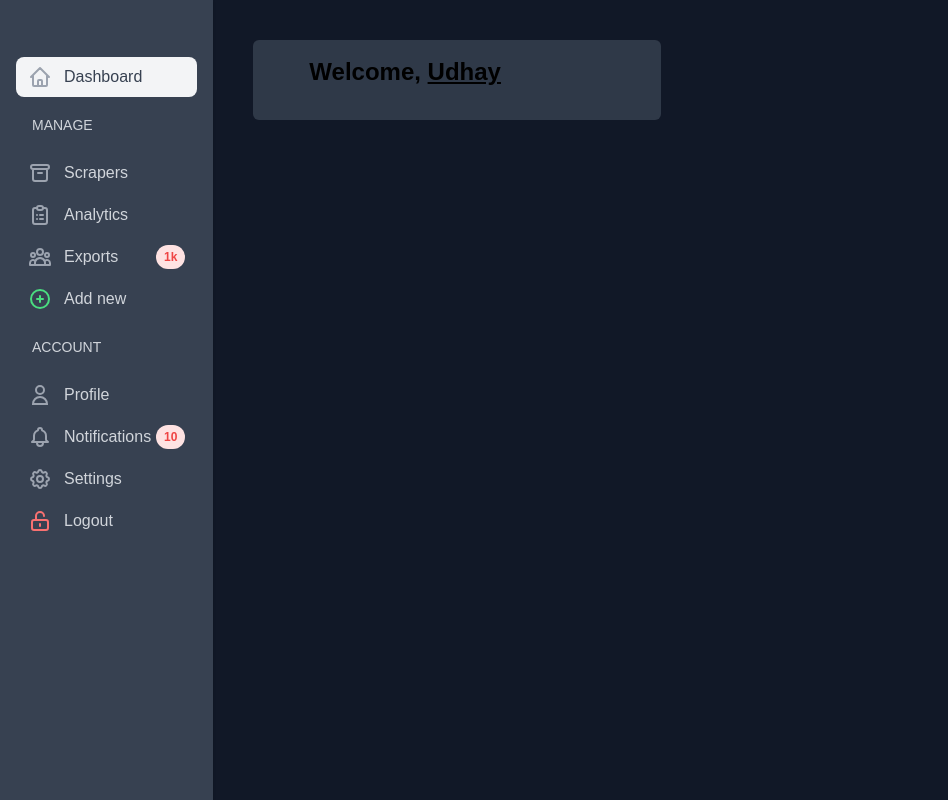
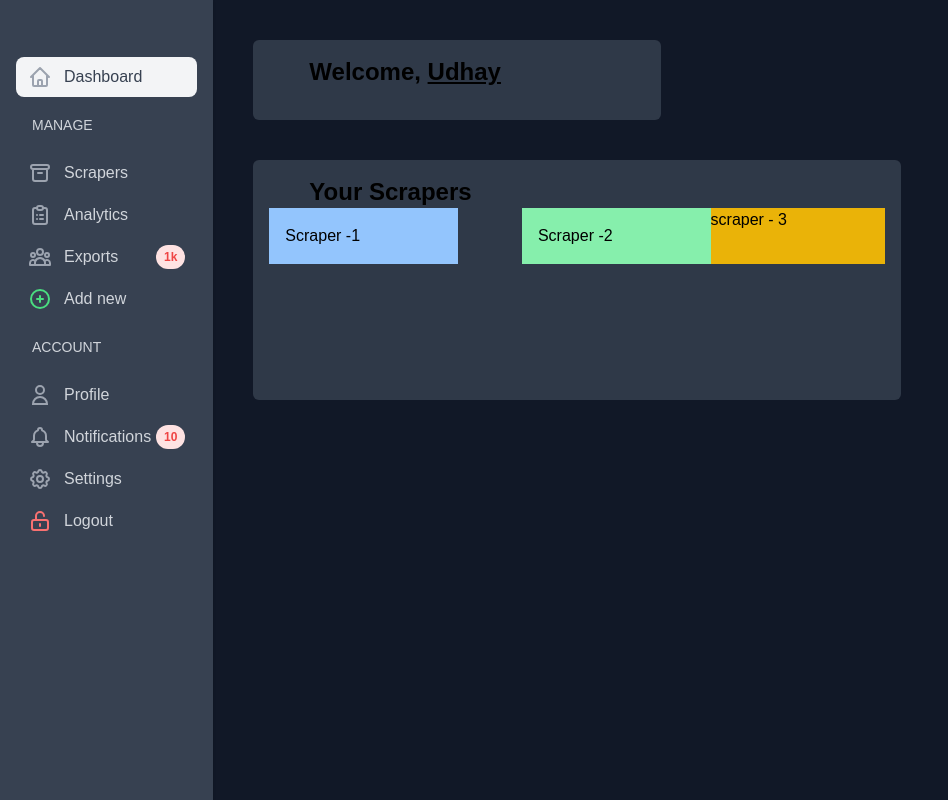
Before and after one commit to sup-Udh/Scraper-io, a Next.js app: page /user/dashboard in a window 1280 px wide. Shown: the whole page, without its empty margins (0-948 px from the left). Built offline with nearby package versions, Linux system fonts and the light colour scheme.

Commit message:
dahshboard fixing

```diff
--- a/pages/user/dashboard.tsx
+++ b/pages/user/dashboard.tsx
@@ -24,6 +24,22 @@ export default function dashboard(){
         <h1 className="ml-[2.5rem]  text-2xl font-semibold">Welcome, <span className="underline underline-offset-2">Udhay</span></h1>
         </div>
 
+        {/* Scrapers */}
+        <div className="bg-gray-700 bg-opacity-80 p-4 w-[40.5rem] h-[15rem] ml-[2.5rem] mt-[2.5rem] rounded-md">
+          <h2 className="text-2xl font-semibold ml-[2.5rem]">Your Scrapers</h2>
+          {/* parent scraper */}
+          <div className="flex">
+            <div className="w-1/2 bg-blue-300 p-4 mr-[4rem]">Scraper -1</div>
+            <div className="w-1/2 bg-green-300 p-4">Scraper -2</div>
+            <div className="w-1/2 bg-yellow-500">scraper - 3</div>
+
+          </div>
+
+
+
+
+        </div>
+
 
 
 
```
